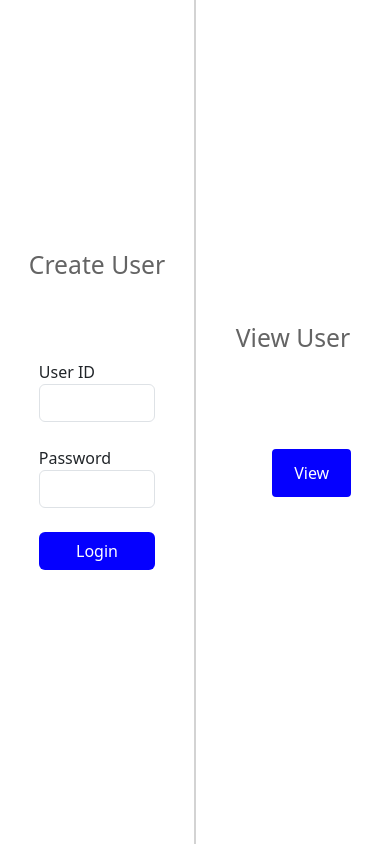
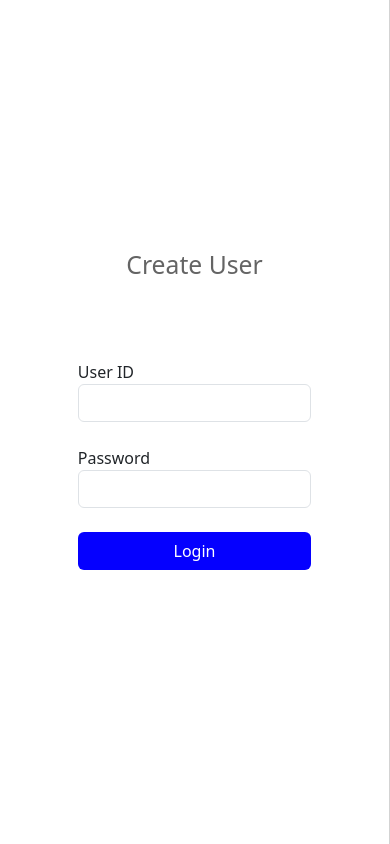
Before and after one commit to Shikharmall/webyapar, a plain HTML site: page frontend/createUser.html in a window 390 px wide. Shown: the top 844 px of the page. Drawn offline with nearby package versions, Linux system fonts and the light colour scheme; no server answers.

Commit message:
resposive

```diff
--- a/frontend/createUser.html
+++ b/frontend/createUser.html
@@ -7,79 +7,38 @@
   <title>Document</title>
   <link href="https://cdn.jsdelivr.net/npm/bootstrap@5.3.2/dist/css/bootstrap.min.css" rel="stylesheet"
     integrity="sha384-T3c6CoIi6uLrA9TneNEoa7RxnatzjcDSCmG1MXxSR1GAsXEV/Dwwykc2MPK8M2HN" crossorigin="anonymous" />
+  <style>
+    #subflex {
+      width: 50%;
+      height: 100vh;
+      border-right: 1px solid #D3D3D3;
+    }
+
+    #subflex1 {
+      width: 50%;
+      height: 100vh;
+      border-left: 1px solid #D3D3D3;
+    }
+
+    @media only screen and (min-width: 0px) and (max-width: 700px) {
+      #flex1 {
+        flex-direction: column;
+      }
+
+      #subflex {
+        width: 100%;
+      }
+
+      #subflex1 {
+        width: 100%;
+      }
+    }
+  </style>
 </head>
 
 <body>
-  <!--<section class="vh-100">
-        <div class="container h-100">
-            <div class="row d-flex align-items-center justify-content-center h-100">
-                <div class="col-md-7 col-lg-5 col-xl-5 offset-xl-1 border-right border-primary">
-                    <div class="d-flex justify-content-center">
-                        <h2 style="color: #646464">Create User</h2>
-                    </div>
-                    <form>
-                        <br /><br /><br />
-                        <div class="form-outline mb-4">
-                            <div class="col-sm-10">
-                                <input type="text" class="form-control" id="inputPassword" placeholder="User ID" />
-                            </div>
-                        </div>
-
-                        <div class="form-outline mb-4">
-                            <div class="col-sm-10">
-                                <input type="password" class="form-control" id="inputPassword" placeholder="Password" />
-                            </div>
-                        </div>
-
-                        <br />
-
-                        <div class="form-outline mb-4">
-                            <div class="col-sm-10">
-                                <button type="submit" class="btn btn-primary w-100">
-                                    Submit
-                                </button>
-                            </div>
-                        </div>
-
-                    </form>
-                </div>
-                <div class="col-md-7 col-lg-5 col-xl-5 offset-xl-1 ">
-                    <div class="d-flex justify-content-center">
-                        <h2 style="color: #646464">View User</h2>
-                    </div>
-                    <form>
-                        <br /><br /><br />
-                        <div class="form-outline mb-4">
-                            <div class="col-sm-10">
-                                <input type="text" class="form-control" id="inputPassword" placeholder="User ID" />
-                            </div>
-                        </div>
-
-                        <div class="form-outline mb-4">
-                            <div class="col-sm-10">
-                                <input type="password" class="form-control" id="inputPassword" placeholder="Password" />
-                            </div>
-                        </div>
-
-                        <br />
-
-                        <div class="form-outline mb-4">
-                            <div class="col-sm-10">
-                                <button type="submit" class="btn btn-primary">
-                                    View
-                                </button>
-                            </div>
-                        </div>
-
-                    </form>
-                </div>
-            </div>
-        </div>
-    </section>-->
-
-  <div class="d-flex flex-wrap">
-    <div style=" width: 50%; height: 100vh; border-right: 1px solid #D3D3D3;"
-      class="d-flex flex-column justify-content-center align-items-center">
+  <div class="d-flex" id="flex1">
+    <div class="d-flex flex-column justify-content-center align-items-center" id="subflex">
       <div class="d-flex justify-content-center">
         <h2 style="color: #646464">Create User</h2>
       </div>
@@ -110,8 +69,7 @@
 
       </form>
     </div>
-    <div style=" width: 50%; height: 100vh; border-left: 1px solid #D3D3D3;"
-      class="d-flex flex-column justify-content-center align-items-center">
+    <div class="d-flex flex-column justify-content-center align-items-center" id="subflex1">
       <div class="d-flex justify-content-center">
         <h2 style="color: #646464">View User</h2>
       </div>
```
